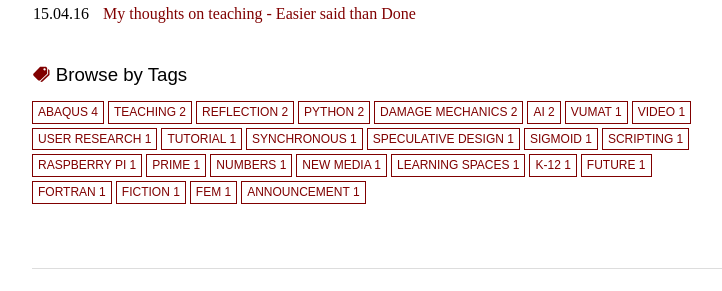
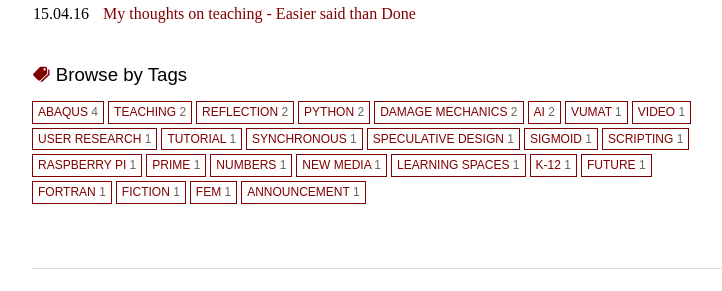
Before and after one commit to mathscapes/website, a Jekyll site: the page docs/index.html, which Jekyll copies as it is, in a window 1280 px wide. Shown: the part 1193-1484 px from the top of the page, without its empty margins (258-980 px from the left). Built offline with Jekyll 4.4.1, drawn with Linux system fonts in a browser that asks for light colours; some web fonts are replaced.

Commit message:
new - count color css

```diff
--- a/assets/css/style.scss
+++ b/assets/css/style.scss
@@ -469,6 +469,13 @@ a.tag:hover{
 	text-decoration: none;
 }
 
+a.tag .count{
+	color: #666666;
+}
+
+a.tag:hover .count{
+	color: white;
+}
 @media only screen and (max-width: 740px) {
 	.logo {
 		display: block;
--- a/docs/assets/css/style.css
+++ b/docs/assets/css/style.css
@@ -158,6 +158,10 @@ a.tag { font-family: neue-haas-grotesk-text, sans-serif; font-size: 12px; text-t
 
 a.tag:hover { background-color: maroon; border: 1px solid maroon; color: white; text-decoration: none; }
 
+a.tag .count { color: #666666; }
+
+a.tag:hover .count { color: white; }
+
 @media only screen and (max-width: 740px) { .logo { display: block; margin: 0 auto; width: 50px; }
   a.primary-btn, a.btn { display: block !important; width: 100%; padding-left: 0px; padding-right: 0px; margin-left: 0px; margin-right: 0px; margin-bottom: 0px; font-size: 14px; text-align: center; }
   body { margin: 20px; font-size: 12px; }
--- a/docs/index.html
+++ b/docs/index.html
@@ -212,151 +212,151 @@
 
 
     <a class="tag" href="/notes/tag/abaqus">
-      ABAQUS 4
+      ABAQUS <span class="count">4</span>
     </a>
 
 
 
     <a class="tag" href="/notes/tag/teaching">
-      Teaching 2
+      Teaching <span class="count">2</span>
     </a>
 
 
 
     <a class="tag" href="/notes/tag/reflection">
-      Reflection 2
+      Reflection <span class="count">2</span>
     </a>
 
 
 
     <a class="tag" href="/notes/tag/python">
-      Python 2
+      Python <span class="count">2</span>
     </a>
 
 
 
     <a class="tag" href="/notes/tag/damage-mechanics">
-      Damage Mechanics 2
+      Damage Mechanics <span class="count">2</span>
     </a>
 
 
 
     <a class="tag" href="/notes/tag/ai">
-      AI 2
+      AI <span class="count">2</span>
     </a>
 
 
 
     <a class="tag" href="/notes/tag/vumat">
-      Vumat 1
+      Vumat <span class="count">1</span>
     </a>
 
 
 
     <a class="tag" href="/notes/tag/video">
-      Video 1
+      Video <span class="count">1</span>
     </a>
 
 
 
     <a class="tag" href="/notes/tag/user-research">
-      User Research 1
+      User Research <span class="count">1</span>
     </a>
 
 
 
     <a class="tag" href="/notes/tag/tutorial">
-      Tutorial 1
+      Tutorial <span class="count">1</span>
     </a>
 
 
 
     <a class="tag" href="/notes/tag/synchronous">
-      Synchronous 1
+      Synchronous <span class="count">1</span>
     </a>
 
 
 
     <a class="tag" href="/notes/tag/speculative-design">
-      Speculative Design 1
+      Speculative Design <span class="count">1</span>
     </a>
 
 
 
     <a class="tag" href="/notes/tag/sigmoid">
-      Sigmoid 1
+      Sigmoid <span class="count">1</span>
     </a>
 
 
 
     <a class="tag" href="/notes/tag/scripting">
-      Scripting 1
+      Scripting <span class="count">1</span>
     </a>
 
 
 
     <a class="tag" href="/notes/tag/raspberry-pi">
-      Raspberry Pi 1
+      Raspberry Pi <span class="count">1</span>
     </a>
 
 
 
     <a class="tag" href="/notes/tag/prime">
-      Prime 1
+      Prime <span class="count">1</span>
     </a>
 
 
 
     <a class="tag" href="/notes/tag/numbers">
-      Numbers 1
+      Numbers <span class="count">1</span>
     </a>
 
 
 
     <a class="tag" href="/notes/tag/new-media">
-      New Media 1
+      New Media <span class="count">1</span>
     </a>
 
 
 
     <a class="tag" href="/notes/tag/learning-spaces">
-      Learning Spaces 1
+      Learning Spaces <span class="count">1</span>
     </a>
 
 
 
     <a class="tag" href="/notes/tag/k-12">
-      K-12 1
+      K-12 <span class="count">1</span>
     </a>
 
 
 
     <a class="tag" href="/notes/tag/future">
-      Future 1
+      Future <span class="count">1</span>
     </a>
 
 
 
     <a class="tag" href="/notes/tag/fortran">
-      FORTRAN 1
+      FORTRAN <span class="count">1</span>
     </a>
 
 
 
     <a class="tag" href="/notes/tag/fiction">
-      Fiction 1
+      Fiction <span class="count">1</span>
     </a>
 
 
 
     <a class="tag" href="/notes/tag/fem">
-      FEM 1
+      FEM <span class="count">1</span>
     </a>
 
 
 
     <a class="tag" href="/notes/tag/announcement">
-      Announcement 1
+      Announcement <span class="count">1</span>
     </a>
 
 </div>
```
Also changed, not shown: index.md (+1 -1 lines), 1 other file.
